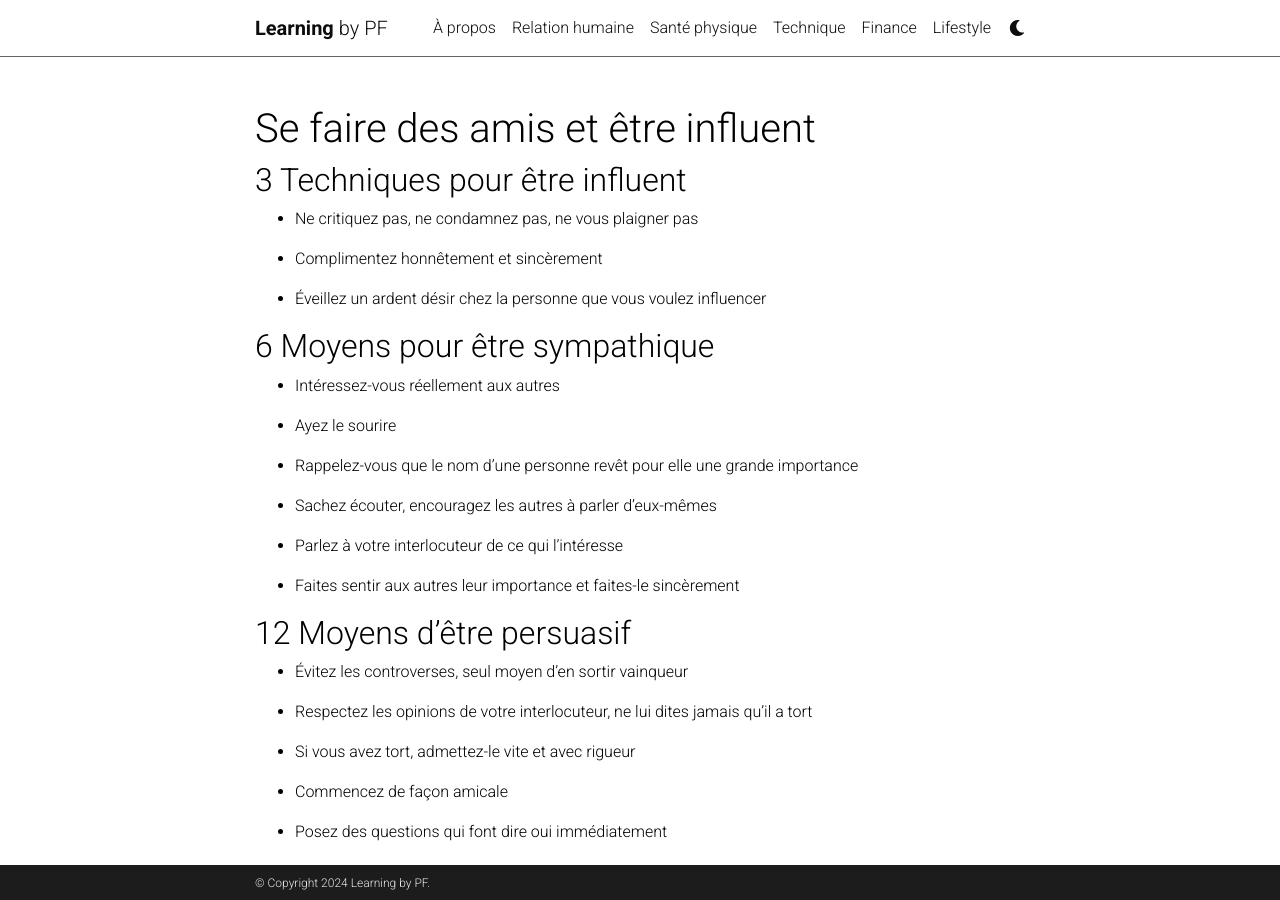
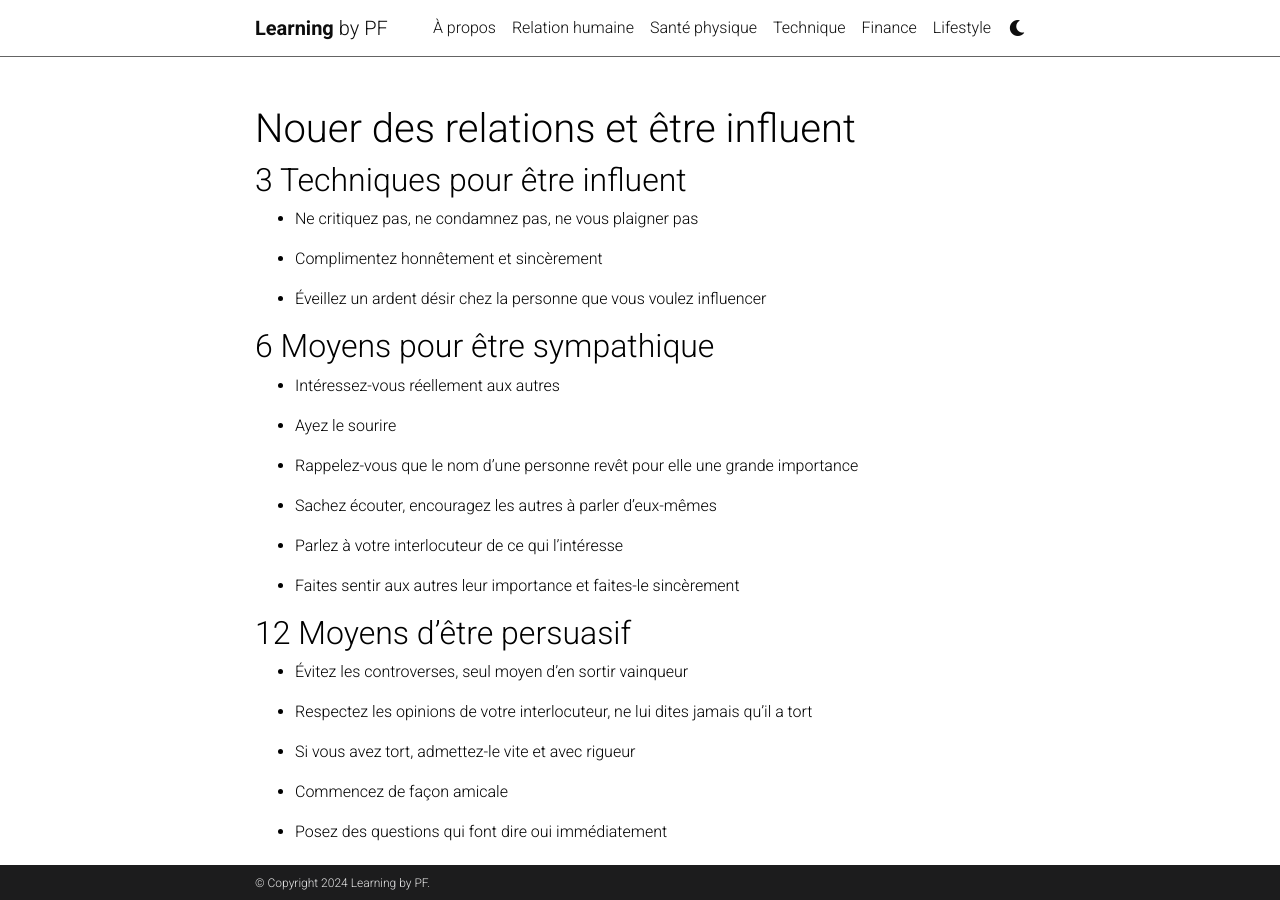
Before and after one commit to mpek29/learning, a Jekyll site: the page built from _interpersonal_relationship/make_friends_influence.md, in a window 1280 px wide and 900 px high. Built offline with Jekyll 4.4.1, drawn with Linux system fonts in a browser that asks for light colours; comment, search, counter and statistics services are not loaded; a style sheet for code colours, icons or effects is not loaded.

Commit message:
Update make_friends_influence.md

```diff
--- a/_interpersonal_relationship/make_friends_influence.md
+++ b/_interpersonal_relationship/make_friends_influence.md
@@ -1,6 +1,6 @@
 ---
 layout: page
-title: Se faire des amis et être influent
+title: Nouer des relations et être influent
 category: Sciences de la communication
 importance: 1
 ---
```
